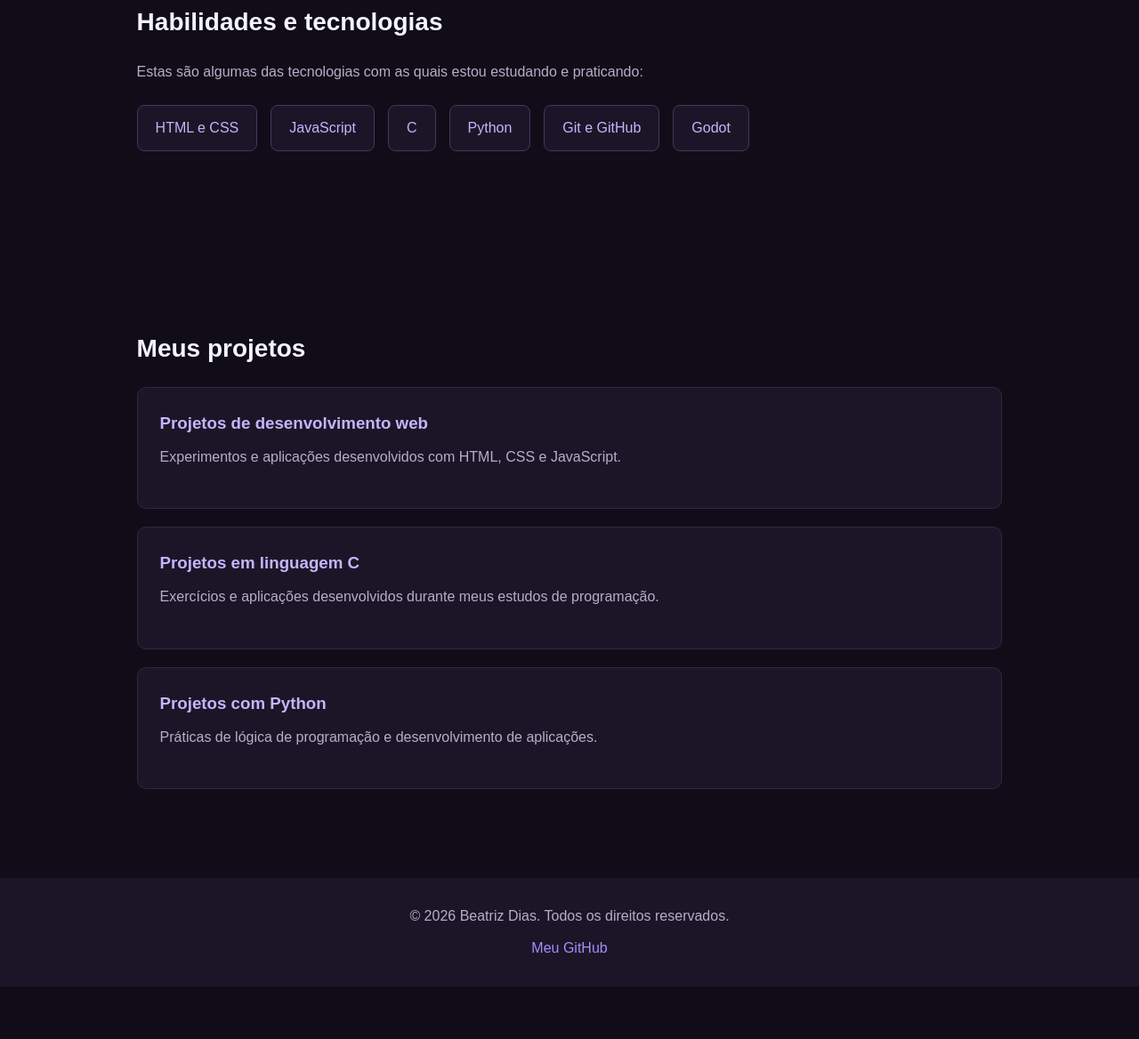
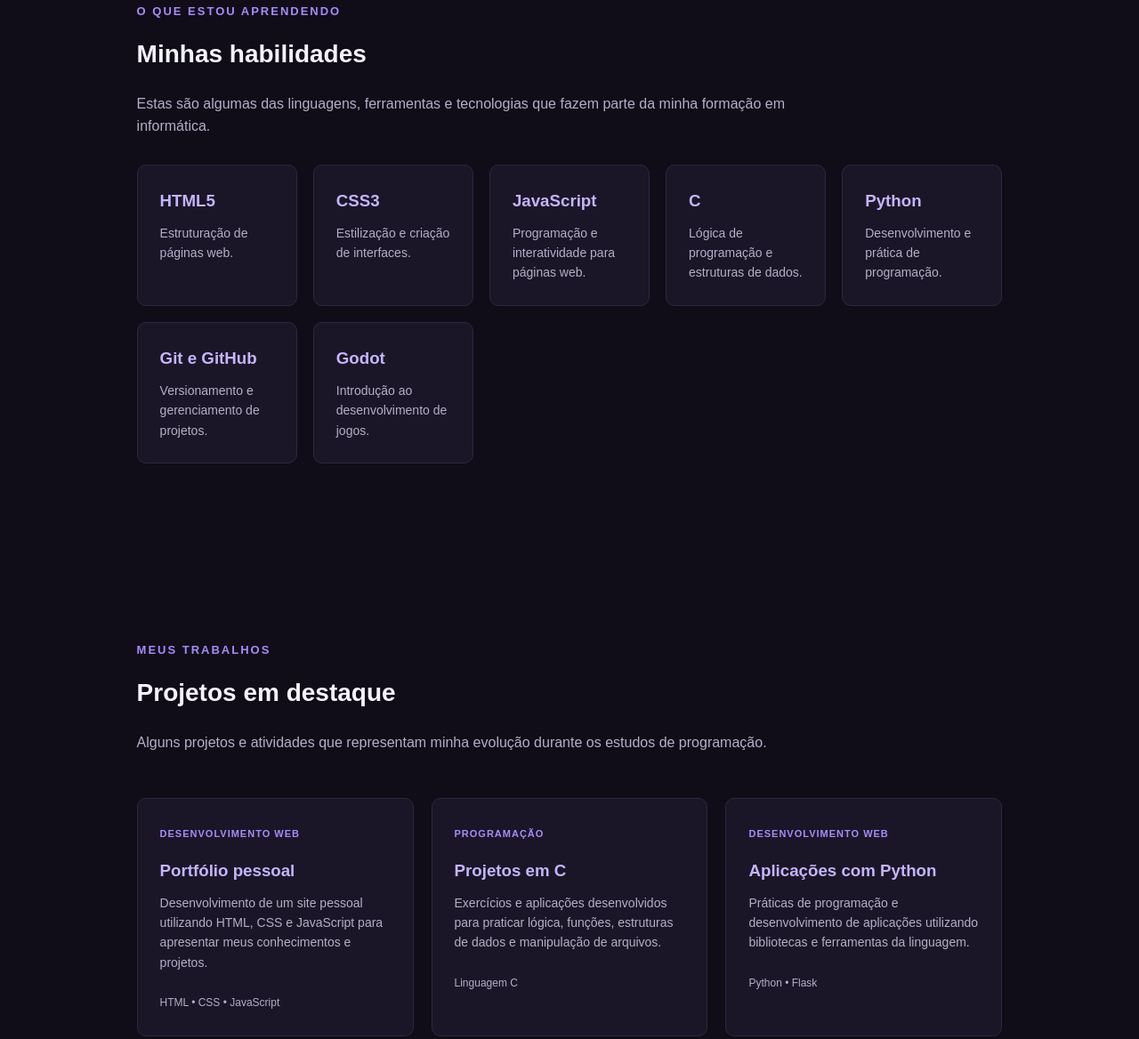
Before and after one commit to beatriz-diazs/projeto-integrador-git, a plain HTML site: page index.html in a window 1280 px wide. Shown: the part 1284-2452 px from the top of the page at 89% size. Before the commit the page ends 2393 px from the top, so only its background shows below. Drawn offline with Linux system fonts and the light colour scheme.

Commit message:
feat: adicionar habilidades e projetos ao portfólio

```diff
--- a/index.html
+++ b/index.html
@@ -73,39 +73,103 @@
 </section>
 
 
+
 <section id="habilidades">
-            <h2>Habilidades e tecnologias</h2>
+    <p class="destaque">O QUE ESTOU APRENDENDO</p>
+    <h2>Minhas habilidades</h2>
 
-            <p>Estas são algumas das tecnologias com as quais estou estudando e praticando:</p>
+    <p>
+        Estas são algumas das linguagens, ferramentas e tecnologias
+        que fazem parte da minha formação em informática.
+    </p>
 
-            <ul>
-                <li>HTML e CSS</li>
-                <li>JavaScript</li>
-                <li>C</li>
-                <li>Python</li>
-                <li>Git e GitHub</li>
-                <li>Godot</li>
-            </ul>
+    <div class="grade-habilidades">
+        <article class="habilidade">
+            <h3>HTML5</h3>
+            <p>Estruturação de páginas web.</p>
+        </article>
+
+        <article class="habilidade">
+            <h3>CSS3</h3>
+            <p>Estilização e criação de interfaces.</p>
+        </article>
+
+        <article class="habilidade">
+            <h3>JavaScript</h3>
+            <p>Programação e interatividade para páginas web.</p>
+        </article>
+
+        <article class="habilidade">
+            <h3>C</h3>
+            <p>Lógica de programação e estruturas de dados.</p>
+        </article>
+
+        <article class="habilidade">
+            <h3>Python</h3>
+            <p>Desenvolvimento e prática de programação.</p>
+        </article>
+
+        <article class="habilidade">
+            <h3>Git e GitHub</h3>
+            <p>Versionamento e gerenciamento de projetos.</p>
+        </article>
+
+        <article class="habilidade">
+            <h3>Godot</h3>
+            <p>Introdução ao desenvolvimento de jogos.</p>
+        </article>
+    </div>
 </section>
 
+
+
 <section id="projetos">
-            <h2>Meus projetos</h2>
+    <p class="destaque">MEUS TRABALHOS</p>
+    <h2>Projetos em destaque</h2>
 
-            <article>
-                <h3>Projetos de desenvolvimento web</h3>
-                <p>Experimentos e aplicações desenvolvidos com HTML, CSS e JavaScript.</p>
+    <p>
+        Alguns projetos e atividades que representam
+        minha evolução durante os estudos de programação.
+    </p>
+
+    <div class="grade-projetos">
+
+        <article class="projeto">
+            <span class="categoria">DESENVOLVIMENTO WEB</span>
+            <h3>Portfólio pessoal</h3>
+            <p>
+                Desenvolvimento de um site pessoal utilizando
+                HTML, CSS e JavaScript para apresentar meus
+                conhecimentos e projetos.
+            </p>
+            <span class="tecnologia">HTML • CSS • JavaScript</span>
         </article>
 
-            <article>
-                <h3>Projetos em linguagem C</h3>
-                <p>Exercícios e aplicações desenvolvidos durante meus estudos de programação.</p>
+        <article class="projeto">
+            <span class="categoria">PROGRAMAÇÃO</span>
+            <h3>Projetos em C</h3>
+            <p>
+                Exercícios e aplicações desenvolvidos para
+                praticar lógica, funções, estruturas de dados
+                e manipulação de arquivos.
+            </p>
+            <span class="tecnologia">Linguagem C</span>
         </article>
 
-            <article>
-                <h3>Projetos com Python</h3>
-                <p>Práticas de lógica de programação e desenvolvimento de aplicações.</p>
+        <article class="projeto">
+            <span class="categoria">DESENVOLVIMENTO WEB</span>
+            <h3>Aplicações com Python</h3>
+            <p>
+                Práticas de programação e desenvolvimento
+                de aplicações utilizando bibliotecas e
+                ferramentas da linguagem.
+            </p>
+            <span class="tecnologia">Python • Flask</span>
         </article>
+
+    </div>
 </section>
+
 
     </main>
 
--- a/style.css
+++ b/style.css
@@ -225,3 +225,78 @@ footer a {
         font-size: 23px;
     }
 }
+
+/* HABILIDADES */
+
+.grade-habilidades {
+    display: grid;
+    grid-template-columns: repeat(auto-fit, minmax(180px, 1fr));
+    gap: 18px;
+    margin-top: 30px;
+}
+
+.habilidade {
+    background-color: var(--superficie);
+    padding: 25px;
+    border-radius: 10px;
+    border: 1px solid #302640;
+    transition: 0.3s;
+}
+
+.habilidade:hover {
+    border-color: var(--roxo);
+    transform: translateY(-4px);
+}
+
+.habilidade h3 {
+    color: var(--roxo-claro);
+    margin-bottom: 10px;
+}
+
+.habilidade p {
+    font-size: 14px;
+    margin-bottom: 0;
+}
+
+/* PROJETOS */
+
+.grade-projetos {
+    display: grid;
+    grid-template-columns: repeat(auto-fit, minmax(230px, 1fr));
+    gap: 20px;
+    margin-top: 30px;
+}
+
+.projeto {
+    background-color: var(--superficie);
+    padding: 25px;
+    border-radius: 12px;
+    border: 1px solid #302640;
+    transition: 0.3s;
+}
+
+.projeto:hover {
+    border-color: var(--roxo);
+    transform: translateY(-5px);
+}
+
+.projeto h3 {
+    color: var(--roxo-claro);
+    margin: 15px 0;
+}
+
+.projeto p {
+    font-size: 14px;
+}
+
+.categoria {
+    color: var(--roxo);
+    font-size: 11px;
+    font-weight: bold;
+    letter-spacing: 1px;
+}
+
+.tecnologia {
+    color: var(--texto-secundario);
+    font-size: 12px;
+}
```
Lines whose indentation alone changed are shown as unchanged.
